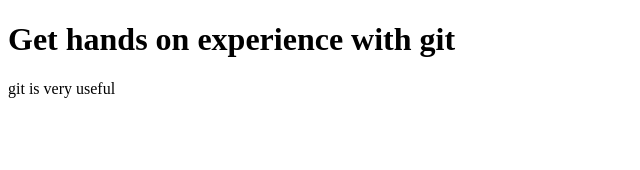
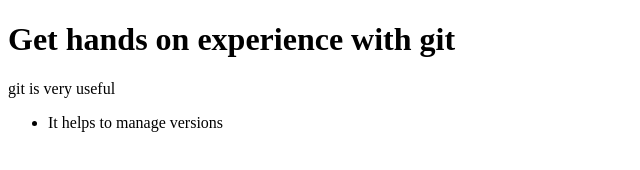
Before and after one commit to sharukh-vs/git-tutorial, a plain HTML site: page index.html in a window 1280 px wide. Shown: the whole page, without its empty margins (0-640 px from the left). Drawn offline with Linux system fonts and the light colour scheme.

Commit message:
Added new list

```diff
--- a/index.html
+++ b/index.html
@@ -8,5 +8,8 @@
 <body>
     <h1>Get hands on experience with git</h1>
     <p>git is very useful</p>
+    <ul>
+        <li>It helps to manage versions</li>
+    </ul>
 </body>
 </html>
```
